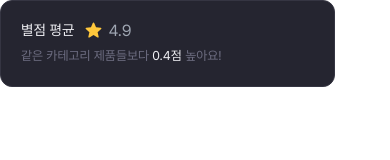
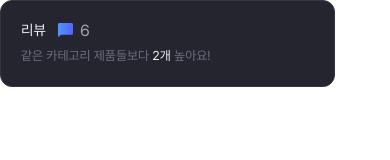
Before and after one commit to yeeZinu/mogazoa, a Next.js app: page / in a window 390 px wide. Shown: the top 160 px of the page. Built offline with nearby package versions, Linux system fonts and the light colour scheme.

Commit message:
fix: 반응형 에러 수정 및 빠진 스타일 추가 (#22)

```diff
--- a/src/app/page.tsx
+++ b/src/app/page.tsx
@@ -9,8 +9,10 @@ export default function Home() {
   return (
     <div>
       <Statistics
-        title='별점 평균'
-        rating={4.9}
+        title='리뷰'
+        rating={4.5}
+        favoriteCount={4}
+        reviewCount={6}
         compare={props}
       />
     </div>
--- a/src/components/Card/Statistics/Statistics.module.scss
+++ b/src/components/Card/Statistics/Statistics.module.scss
@@ -7,7 +7,6 @@
   flex-direction: column;
   align-items: center;
   justify-content: center;
-  gap: 10px;
 
   @include rounded-lg;
   background: $black-200;
@@ -27,8 +26,14 @@
   }
 }
 .mobileBox {
+  display: flex;
+  flex-direction: column;
+  align-items: center;
+  justify-content: center;
+
   @include respond-to(mobile) {
     display: flex;
+    flex-direction: row;
     align-items: center;
     gap: 10px;
   }
--- a/src/components/Card/Statistics/Statistics.tsx
+++ b/src/components/Card/Statistics/Statistics.tsx
@@ -36,11 +36,13 @@ export default function Statistics({ title, rating, reviewCount, favoriteCount,
       changeImageSrc = SAVE_ICON;
       mainContent = favoriteCount;
       compareItemResult = compare?.favoriteCount;
+      compareResult = parseFloat(Math.abs(mainContent! - compareItemResult!).toFixed(0));
       break;
     case "리뷰":
       changeImageSrc = BUBBLE_ICON;
       mainContent = reviewCount;
       compareItemResult = compare?.reviewCount;
+      compareResult = parseFloat(Math.abs(mainContent! - compareItemResult!).toFixed(0));
       break;
   }
 
@@ -67,8 +69,8 @@ export default function Statistics({ title, rating, reviewCount, favoriteCount,
         </span>
       ) : (
         <span className={styles.description}>
-          같은 카테고리 제품들보다 <br />
-          <strong>{compareResult?.toFixed(0)}개 </strong>
+          같은 카테고리 제품들보다
+          <strong> {compareResult}개 </strong>
           {mainContent! > compareItemResult! ? "높아" : "낮아"}요!
         </span>
       )}
```
